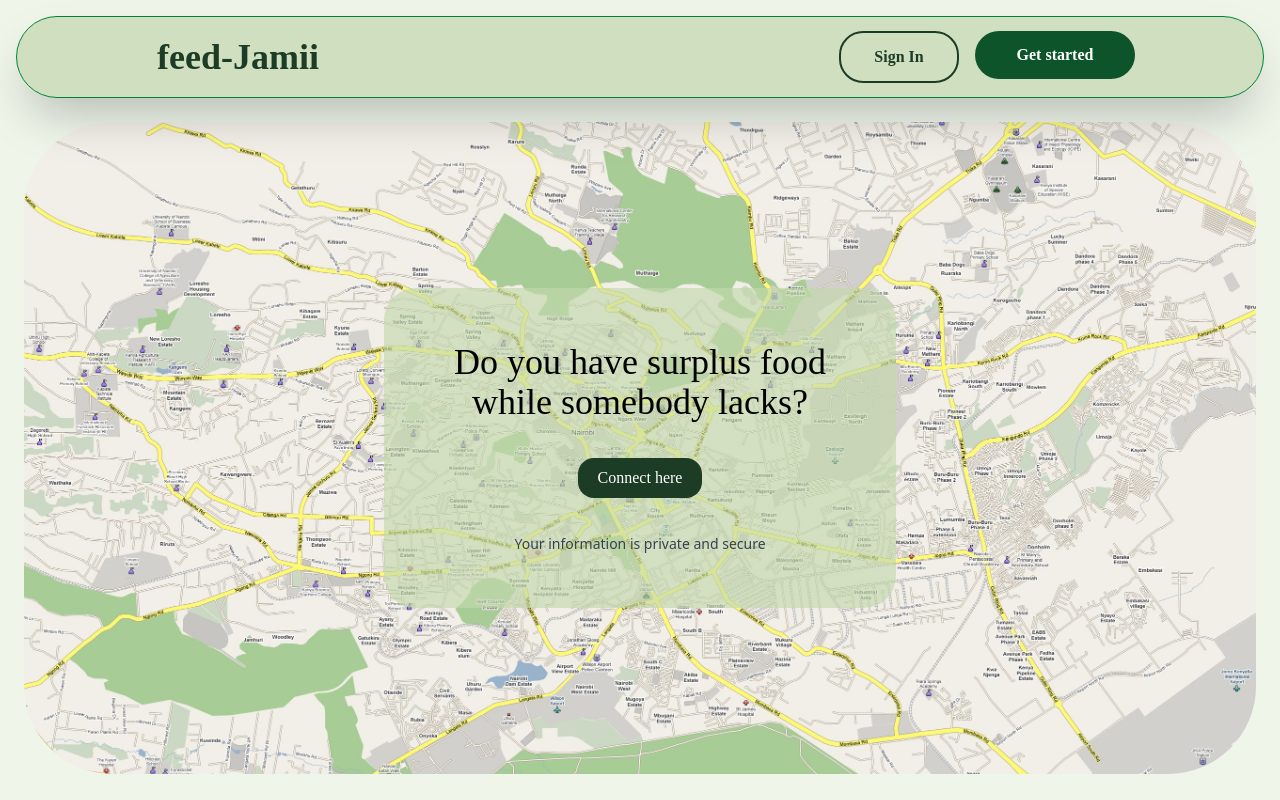
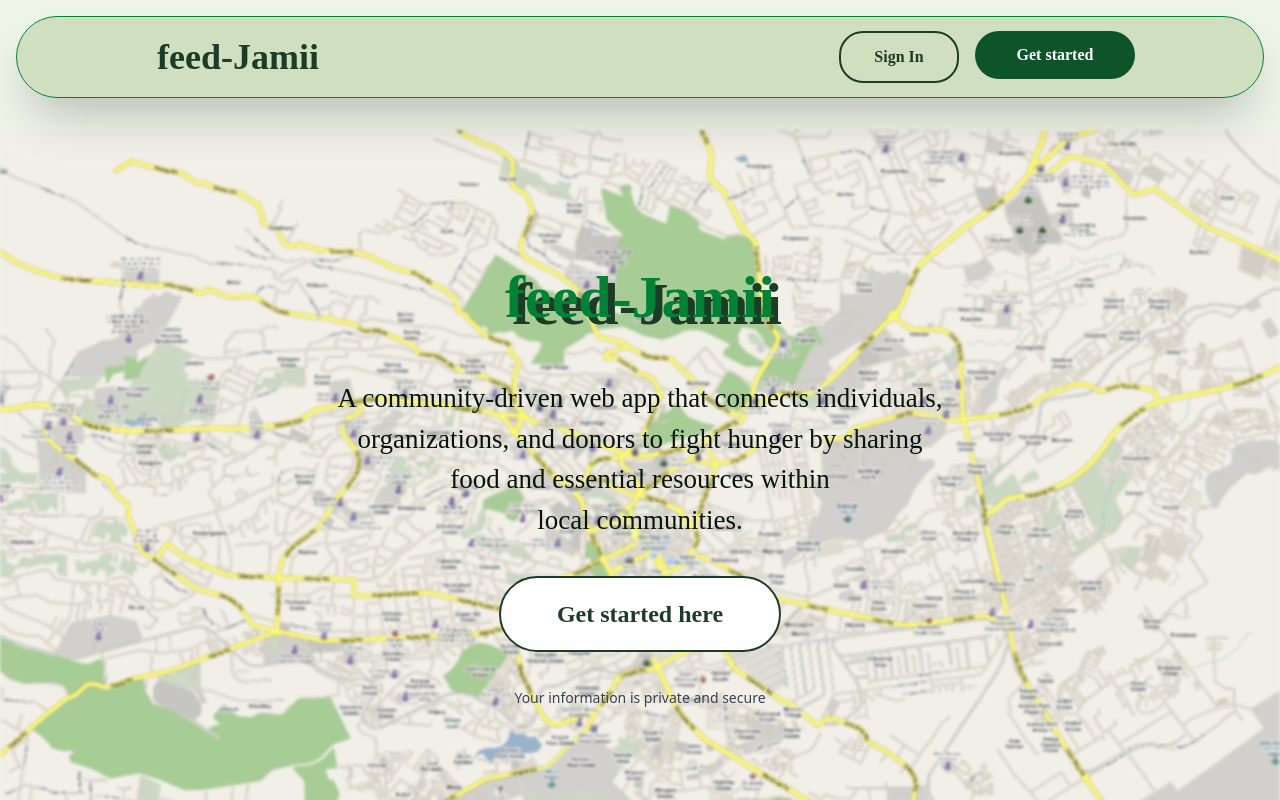
Before and after one commit to Lord-Abiolla/feed-jamii, a React (Vite) app: page / in a window 1280 px wide. Shown: the top 800 px of the page. Built offline with nearby package versions, Linux system fonts and the light colour scheme; a web font is replaced by a local one.

Commit message:
Update the Hero section to look appealing with clear typography

```diff
--- a/src/components/layouts/HeroSection.jsx
+++ b/src/components/layouts/HeroSection.jsx
@@ -3,20 +3,24 @@ import map from '../../assets/map.jpg';
 
 function HeroSection() {
     return (
-        <div className='relative w-full h-[700px]'>
-            {/* Background image */}
-            <img src={map} alt="map" className="absolute object-cover w-full h-[700px] p-6 rounded-[7rem]" />
+        <div className='relative w-full h-[700px] mt-12'>
+            <img src={map} alt="map" className="absolute object-cover w-full h-[750px] blur-[1.5px]" />
 
             {/* Overlay card */}
             <div className='relative flex items-center justify-center h-full'>
-                <div className="absolute bg-[#C3D9AC]/65 flex flex-col p-9 rounded-4xl items-center justify-center text-center w-[90%] sm:w-[60%] md:w-[40%] h-80 z-10">
-                    <h2 className='font-merienda text-2xl sm:text-3xl md:text-4xl'>
-                        Do you have surplus food <br />
-                        while somebody lacks?
+                <div className="absolute flex flex-col items-center justify-center text-center z-10">
+                    <h2 className='font-merienda text-[60px] font-bold text-green-700 [text-shadow:_7px_7px_0_#1C3C25]'>
+                        feed-Jamii
                     </h2>
+                    <p className='font-merienda text-[#07140a] text-[27px] mt-9'>
+                        A community-driven web app that connects individuals, <br />
+                        organizations, and donors to fight hunger by sharing <br />
+                        food and essential resources within<br />
+                        local communities.
+                    </p>
                     <Link to={"/signup"}>
-                        <button className='font-merienda bg-[#1C3C25] text-white px-5 py-2 cursor-pointer mt-9 rounded-2xl'>
-                            Connect here
+                        <button className='font-merienda bg-white border-2 border-[#1C3C25] text-[#1C3C25] text-2xl font-bold px-14 py-5 cursor-pointer mt-9 rounded-full hover:bg-[#1C3C25] hover:text-white'>
+                            Get started here
                         </button>
                     </Link>
                     <p className='mt-9 text-gray-700 text-sm'>Your information is private and secure</p>
```
